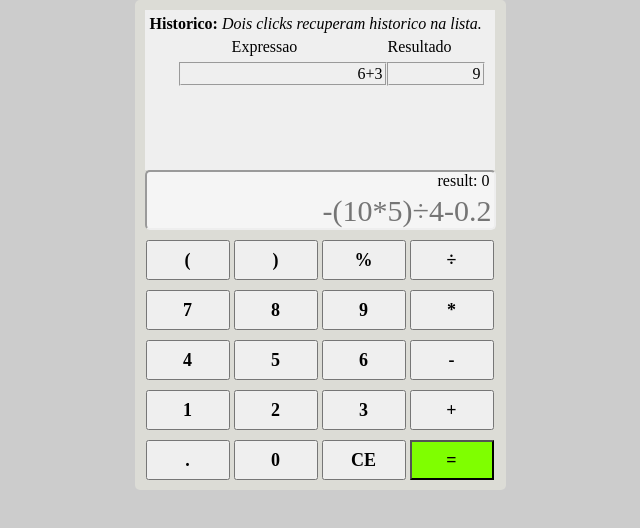
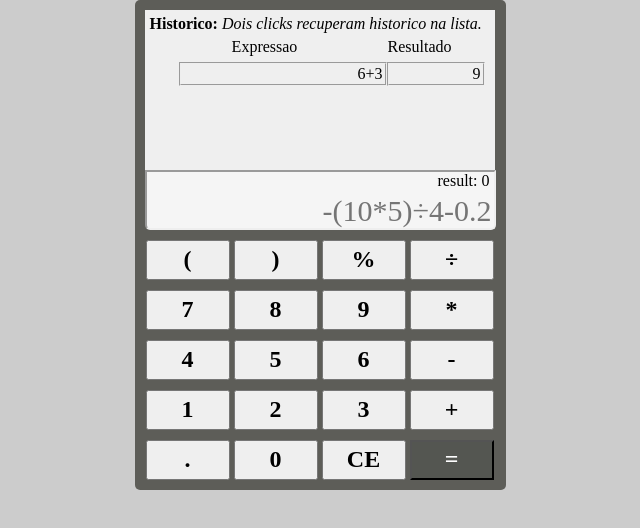
Before and after one commit to walmirlsj1/calculadoraWeb1, a plain HTML site: page index.html in a window 1280 px wide. Shown: the whole page, without its empty margins (320-960 px from the left). Drawn offline with Linux system fonts and the light colour scheme.

Commit message:
Corrigindo css

```diff
--- a/css/calculadora.css
+++ b/css/calculadora.css
@@ -9,7 +9,7 @@ efeitos legais css
     -webkit-text-emphasis: double-circle;
 */
 .calculadora {
-  background-color: #dcdcd6;
+  background-color: #5d5d58; /* #dcdcd6 */
   padding: 10px;
   border-radius: 5px;
   display: table;
@@ -23,27 +23,13 @@ efeitos legais css
   background-color: whitesmoke;
   padding-top: 18px;
   height: 38px;
-  /* -webkit-writing-mode: horizontal-tb !important; */
-    /* text-rendering: auto; */
-    /* color: -internal-light-dark(black, white); */
-    /* letter-spacing: normal; */
-    /* word-spacing: normal; */
-    /* text-transform: none; */
-    /* text-indent: 0px; */
-    /* text-shadow: none; */
-    /* text-align: start; */
-    /* appearance: auto; */
-    background-color: -internal-light-dark(rgb(255, 255, 255), rgb(59, 59, 59));
-    /* -webkit-rtl-ordering: logical; */
-    /* cursor: text; */
-    /* margin: 0em; */
-    /* font: 400 13.3333px Arial; */
-    /* padding: 1px 2px; */
-    border-width: 2px;
-    border-style: inset;
-    border-color: -internal-light-dark(rgb(118, 118, 118), rgb(133, 133, 133));
-    border-image: initial;
-    border-radius: 5px;
+
+  background-color: -internal-light-dark(rgb(255, 255, 255), rgb(59, 59, 59));
+  border-width: 2px;
+  border-style: inset;
+  border-color: -internal-light-dark(rgb(118, 118, 118), rgb(133, 133, 133));
+  border-image: initial;
+  border-radius: 0 0 5px 5px;
 }
 .visor > .visor-temp {
   position: relative;
@@ -92,13 +78,18 @@ efeitos legais css
 }
 
 .teclado > button {
-  font-size: 18px;
+  /* font-size: 18px; */
   width: 84px;
   height: 40px;
   margin-top: 10px;
   font-weight: bolder;
+  font-size: x-large;
 }
 .errorOperation {
   border-color: red;
   border-style: dotted;
 }
+.btnResolve {
+  background-color: #545651;
+  color: white;
+}
--- a/index.html
+++ b/index.html
@@ -67,7 +67,7 @@
             <button name="button">.</button>
             <button name="button">0</button>
             <button name="button">CE</button>
-            <button name="button" style="background-color: chartreuse;">=</button>
+            <button name="button" class="btnResolve">=</button>
         </section>
 
     </article>
```
